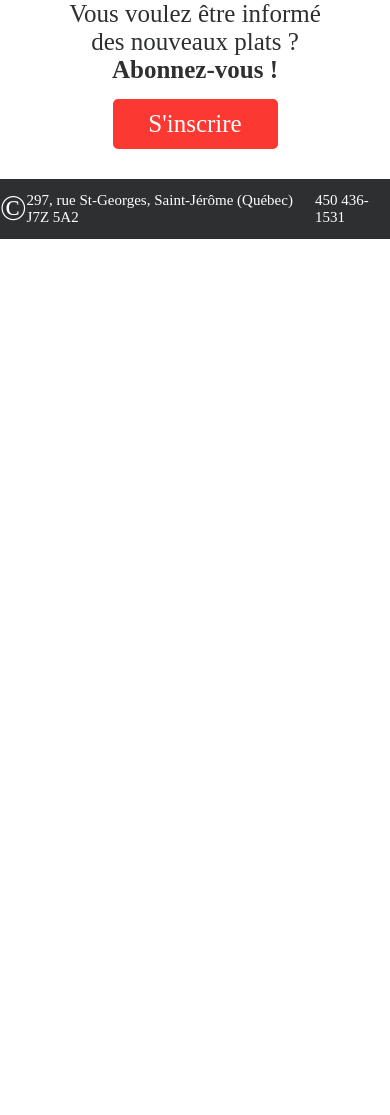
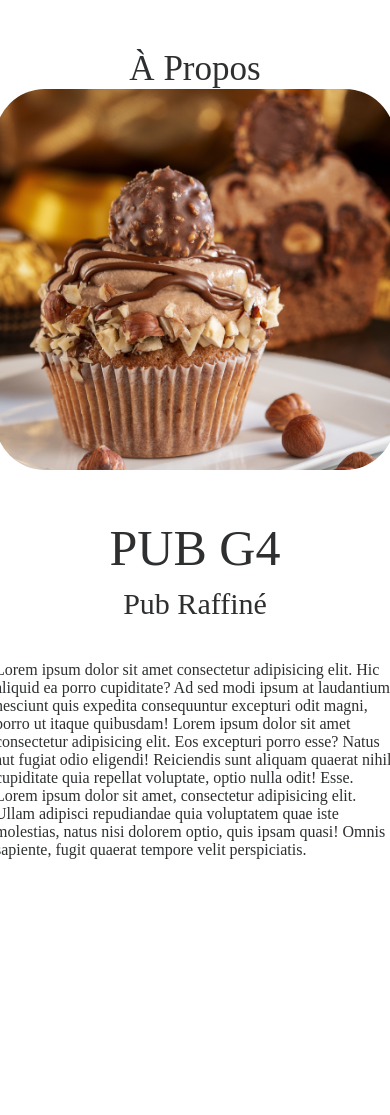
Before and after one commit to gabrielrheaume/RHEG_1369092_pw1, a PHP site: page /a-propos in a window 390 px wide. Shown: the part 100-1215 px from the top of the page. Before the commit the page ends 339 px from the top, so only its background shows below. Run offline with PHP 8.4, Linux system fonts and the light colour scheme; style sheets or scripts are compiled from the project's sources; some web fonts are replaced.

Commit message:
aboutus and responsive

```diff
--- a/bases/Model.php
+++ b/bases/Model.php
@@ -33,7 +33,7 @@
                 require "config/database.php";
 
                 // Connexction
-                static::$pdo = new PDO("mysql:host=$host;dbname=$dbname", $username, $password);
+                static::$pdo = new PDO("mysql:host=$host;dbname=$dbname", $username, $password, array(PDO::MYSQL_ATTR_INIT_COMMAND => "SET NAMES utf8"));
 
                 // OConnection options
                 static::$pdo->setAttribute(PDO::MYSQL_ATTR_INIT_COMMAND, "SET NAMES 'utf8'");
--- /dev/null
+++ b/public/css/parts/a-propos.css
@@ -0,0 +1,113 @@
+.site-container-aboutus {
+  box-sizing: border-box;
+  margin: 50px 5% 150px 5%;
+  background: radial-gradient(ellipse at -50%, #7A0C0A, #2D2F30 80%);
+  width: 90%;
+  height: 600px;
+  border-radius: 50px;
+  display: flex;
+  padding: 0 4%;
+}
+.site-container-aboutus .left,
+.site-container-aboutus .right {
+  width: 50%;
+}
+.site-container-aboutus .left h2 {
+  margin: 0;
+  box-sizing: border-box;
+  height: 100px;
+  font-size: 35px;
+  font-weight: 400;
+  display: flex;
+  align-items: center;
+}
+.site-container-aboutus .left img {
+  height: 600px;
+  border-radius: 50px;
+}
+.site-container-aboutus .right {
+  margin: 0 5% 0 10%;
+}
+.site-container-aboutus .right .line {
+  width: 50%;
+  margin-top: 100px;
+  border-bottom: 1px solid white;
+}
+.site-container-aboutus .right h1 {
+  margin: 50px 0 0 0;
+  font-size: 50px;
+  font-weight: 400;
+}
+.site-container-aboutus .right h3 {
+  margin: 10px 0 40px 0;
+  font-size: 30px;
+  font-weight: 400;
+}
+.site-container-aboutus .right p {
+  font-size: 16px;
+  font-family: "font-family: roboto, sans-serif";
+  font-weight: 400;
+  font-style: normal;
+}
+
+@media screen and (max-width: 1350px) {
+  .site-container-aboutus {
+    flex-direction: column;
+    align-items: center;
+    width: 75%;
+    margin: 50px auto 500px auto;
+  }
+  .site-container-aboutus .left,
+.site-container-aboutus .right {
+    width: 628.95px;
+  }
+  .site-container-aboutus .left {
+    display: flex;
+    flex-direction: column;
+    justify-content: center;
+  }
+  .site-container-aboutus .left h2 {
+    display: flex;
+    justify-content: center;
+  }
+  .site-container-aboutus .left img {
+    display: flex;
+    justify-content: center;
+    width: 100%;
+  }
+  .site-container-aboutus .right {
+    color: #2D2F30;
+    margin-bottom: 500px;
+    margin: 0;
+  }
+  .site-container-aboutus .right .line {
+    display: none;
+  }
+  .site-container-aboutus .right h1,
+.site-container-aboutus .right h3 {
+    display: flex;
+    justify-content: center;
+  }
+}
+@media screen and (max-width: 900px) {
+  .site-container-aboutus {
+    background: #fff;
+  }
+  .site-container-aboutus .left {
+    color: #2D2F30;
+  }
+}
+@media screen and (max-width: 750px) {
+  .site-container-aboutus .left,
+.site-container-aboutus .right {
+    width: 500px;
+    height: 524px;
+  }
+}
+@media screen and (max-width: 600px) {
+  .site-container-aboutus .left,
+.site-container-aboutus .right {
+    width: 400px;
+    height: 419.2px;
+  }
+}/*# sourceMappingURL=a-propos.css.map */
--- /dev/null
+++ b/public/css/parts/a-propos.scss
@@ -0,0 +1,164 @@
+.site-container-aboutus
+{
+    box-sizing: border-box;
+    margin: 50px 5% 150px 5%;
+    background: radial-gradient(ellipse at -50%, #7A0C0A, #2D2F30 80%);
+    width: 90%;
+    height: 600px;
+    border-radius: 50px;
+    display: flex;
+    padding: 0 4%;
+
+    .left,
+    .right
+    {
+        width: 50%;
+    }
+
+    .left
+    {
+        h2
+        {
+            margin: 0;
+            box-sizing: border-box;
+            height: 100px;
+            font-size: 35px;
+            font-weight: 400;
+            display: flex;
+            align-items: center;
+        }
+
+        img
+        {
+            height: 600px;
+            border-radius: 50px;
+        }
+    }
+
+    .right
+    {
+        margin: 0 5% 0 10%;
+        .line
+        {
+            width: 50%;
+            margin-top: 100px;
+            border-bottom: 1px solid white;
+        }
+
+        h1
+        {
+            margin: 50px 0 0 0;
+            font-size: 50px;
+            font-weight: 400;
+        }
+
+        h3
+        {
+            margin: 10px 0 40px 0;
+            font-size: 30px;
+            font-weight: 400;
+        }
+
+        p
+        {
+            font-size: 16px;
+            font-family: "font-family: roboto, sans-serif";
+            font-weight: 400;
+            font-style: normal;
+        }
+    }
+}
+
+@media screen and (max-width: 1350px)
+{
+    .site-container-aboutus
+    {
+        flex-direction: column;
+        align-items: center;
+        width: 75%;
+        margin: 50px auto 500px auto;
+
+        .left,
+        .right
+        {
+            width: 628.95px;
+        }
+        .left
+        {
+            display: flex;
+            flex-direction: column;
+            justify-content: center;
+
+            h2
+            {
+                display: flex;
+                justify-content: center;
+            }
+
+            img
+            {
+                display: flex;
+                justify-content: center;
+                width: 100%;
+            }
+        }
+
+        .right
+        {
+            color: #2D2F30;
+            margin-bottom: 500px;
+            margin: 0;
+
+            .line
+            {
+                display: none;
+            }
+
+            h1,
+            h3
+            {
+                display: flex;
+                justify-content: center;
+            }
+        }
+    }
+}
+
+@media screen and (max-width: 900px)
+{
+    .site-container-aboutus
+    {
+        background: #fff;
+
+        .left
+        {
+            color: #2D2F30;
+        }
+    }
+}
+
+@media screen and (max-width: 750px)
+{
+    .site-container-aboutus
+    {
+        .left,
+        .right
+        {
+            width: 500px;
+            height: 524px;
+        }
+    }
+}
+
+@media screen and (max-width: 600px)
+{
+    .site-container-aboutus
+    {
+        .left,
+        .right
+        {
+            width: 400px;
+            height: 419.2px;
+        }
+    }
+}
--- a/public/css/style.css
+++ b/public/css/style.css
@@ -1,6 +1,7 @@
 @import url("parts/general.css");
 @import url("parts/header.css");
 @import url("parts/footer.css");
+@import url("parts/a-propos.css");
 @import url("parts/contact.css");
 /*
 Didot LT Pro Bold
--- a/public/css/style.scss
+++ b/public/css/style.scss
@@ -4,7 +4,7 @@
 // @import url("parts/accueil.css");
 // @import url("parts/menu.css");
 // @import url("parts/form.css");
-// @import url("parts/a-propos.css");
+@import url("parts/a-propos.css");
 @import url("parts/contact.css");
 
 /*
--- a/views/aboutus.view.php
+++ b/views/aboutus.view.php
@@ -2,7 +2,18 @@
     include("parts/header.php");
 ?>
 
-
+<div class="site-container-aboutus">
+    <section class="left">
+        <h2>À Propos</h2>
+        <img src="public/images/cupcake_ferrero.jpg" alt="Cupcake aux Ferrero dans une assiette">
+    </section>
+    <section class="right">
+        <div class="line"></div>
+        <h1>PUB G4</h1>
+        <h3>Pub Raffiné</h3>
+        <p>Lorem ipsum dolor sit amet consectetur adipisicing elit. Hic aliquid ea porro cupiditate? Ad sed modi ipsum at laudantium nesciunt quis expedita consequuntur excepturi odit magni, porro ut itaque quibusdam! Lorem ipsum dolor sit amet consectetur adipisicing elit. Eos excepturi porro esse? Natus aut fugiat odio eligendi! Reiciendis sunt aliquam quaerat nihil cupiditate quia repellat voluptate, optio nulla odit! Esse. Lorem ipsum dolor sit amet, consectetur adipisicing elit. Ullam adipisci repudiandae quia voluptatem quae iste molestias, natus nisi dolorem optio, quis ipsam quasi! Omnis sapiente, fugit quaerat tempore velit perspiciatis.</p>
+    </section>
+</div>
 
 <?php
     include("parts/footer.php");
```
Also changed, not shown: public/images/cupcake_ferrero.jpg (added), 2 other files.
